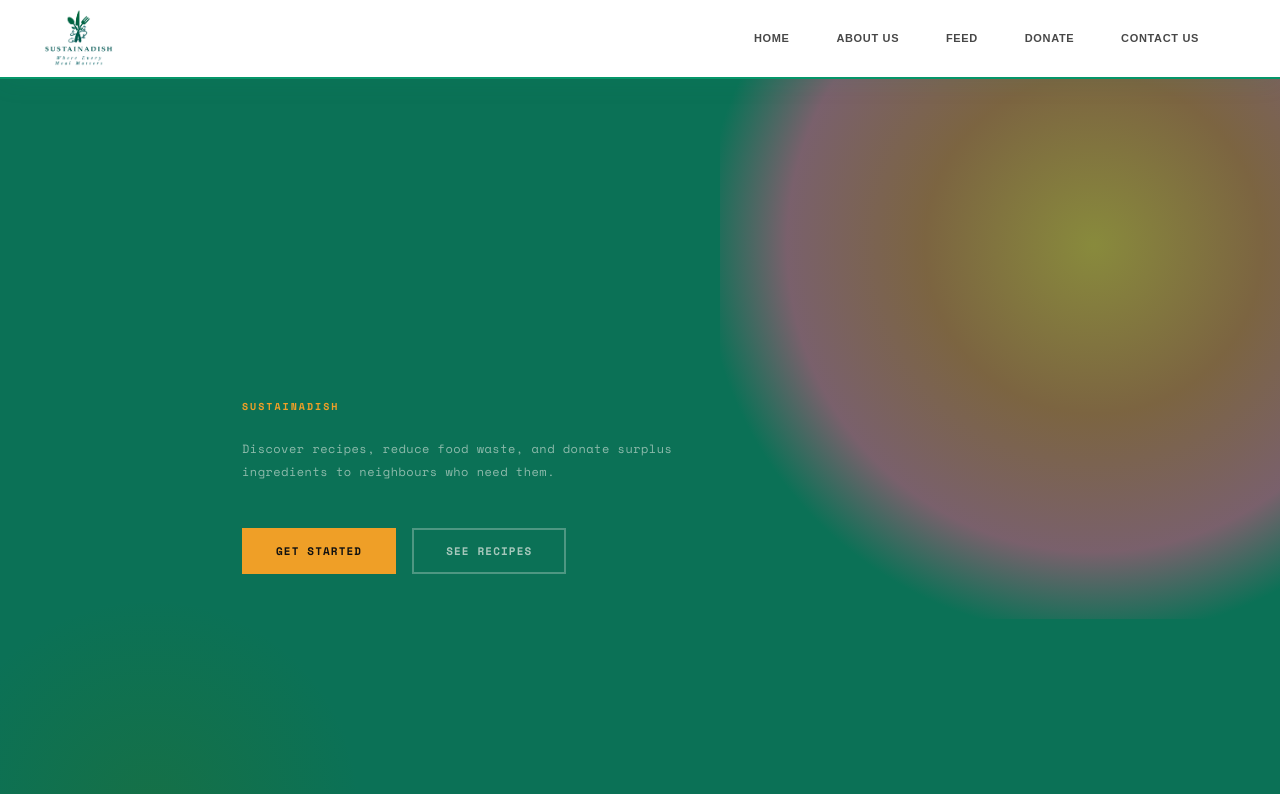
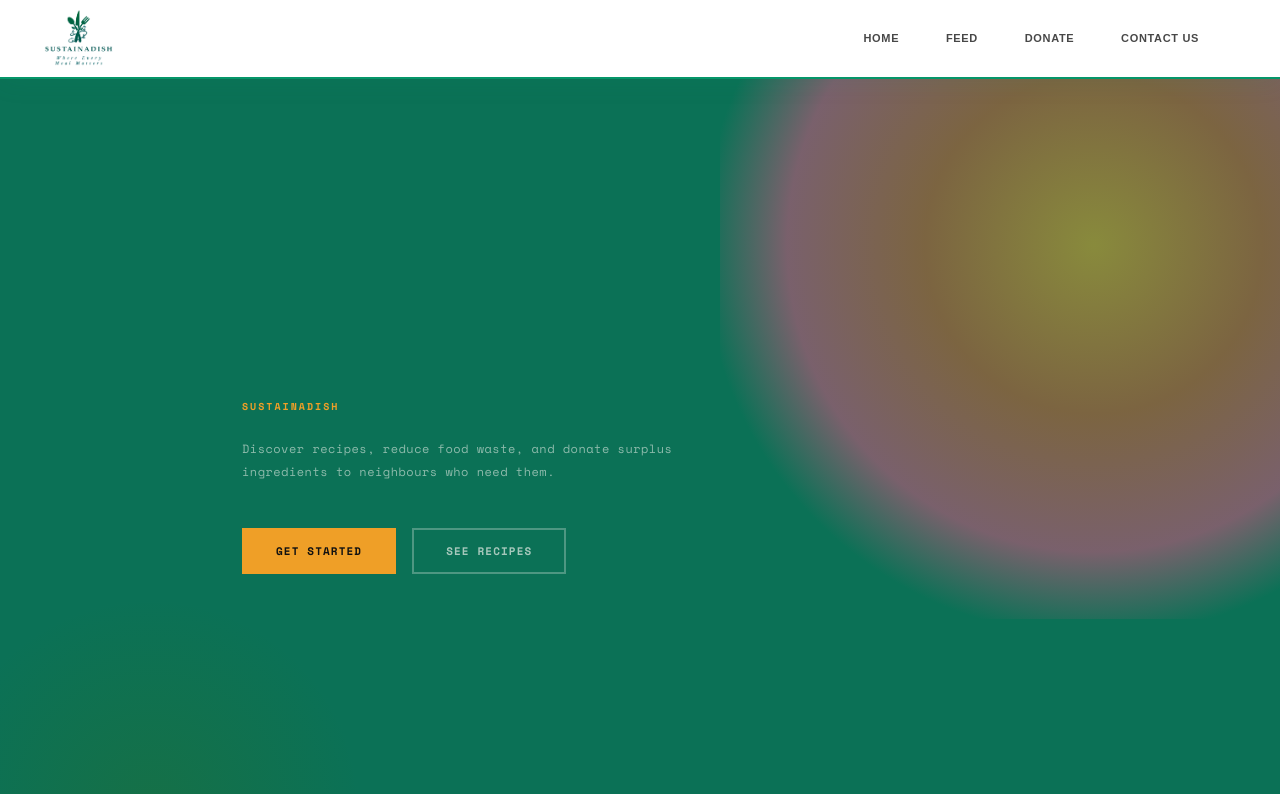
Before and after one commit to shristiathpahariya/sustainadish, a React (Vite) app: page / in a window 1280 px wide. Shown: the top 794 px of the page. Built offline with nearby package versions, Linux system fonts and the light colour scheme; no server answers; a web font is replaced by a local one.

Commit message:
feat: hide about page

```diff
--- a/src/App.jsx
+++ b/src/App.jsx
@@ -47,14 +47,14 @@ function App() {
         />
 
         {/* Routes with BasicLayout (Navbar and Footer hidden) */}
-        <Route
+        {/* <Route
           path="/aboutus"
           element={
             <MainLayout>
               <About />
             </MainLayout>
           }
-        />
+        /> */}
         <Route
           path="/privacy"
           element={
--- a/src/components/Navbar.jsx
+++ b/src/components/Navbar.jsx
@@ -101,9 +101,9 @@ export default function Navbar() {
             <button type="button" className="nav--title" onClick={handleClickHome}>
               Home
             </button>
-            <button type="button" className="nav--title" onClick={handleClickAboutUs}>
+            {/* <button type="button" className="nav--title" onClick={handleClickAboutUs}>
               About Us
-            </button>
+            </button> */}
             <button type="button" className="nav--title" onClick={handleClickFeed}>
               Feed
             </button>
```
